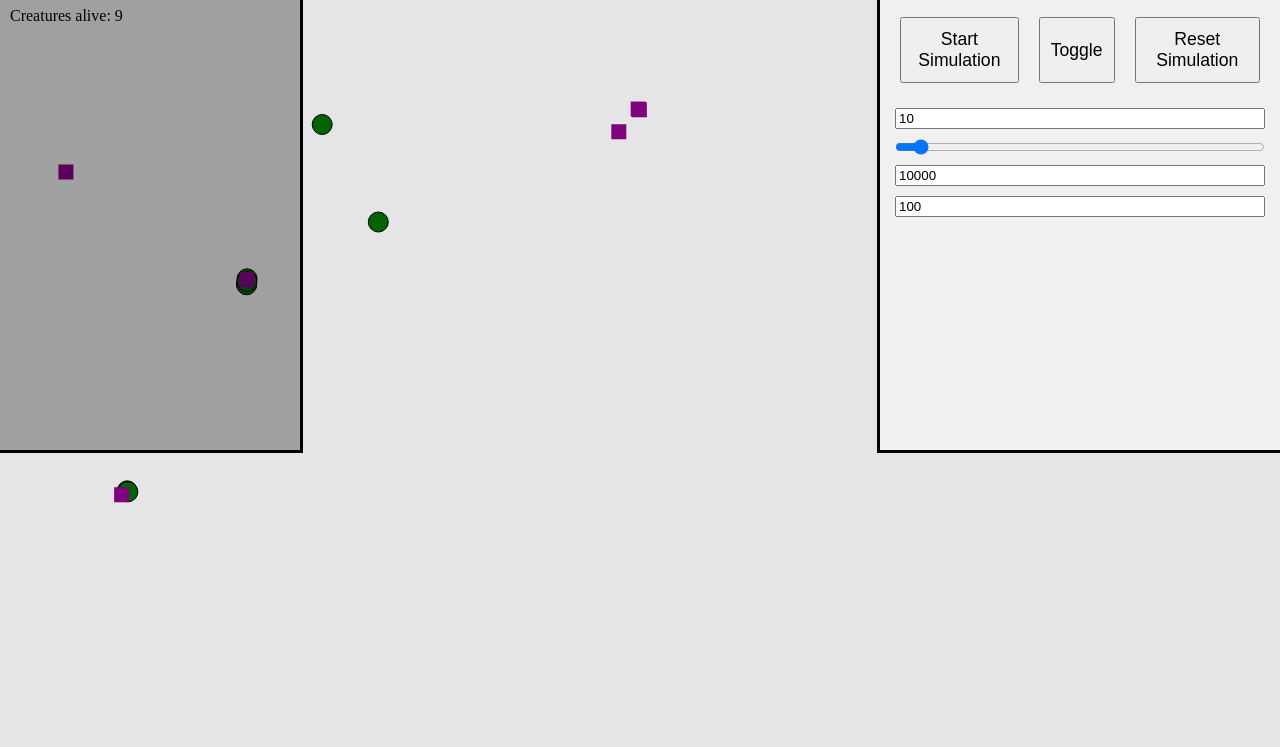
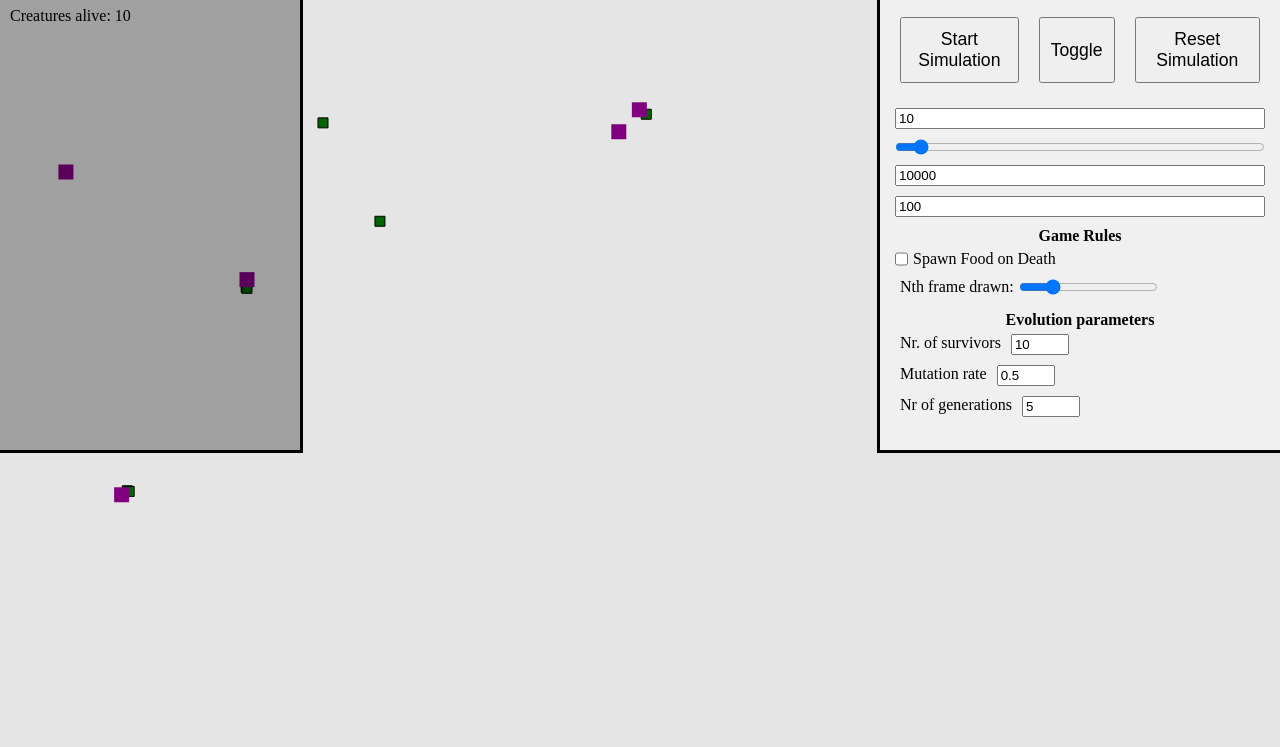
Before and after one commit to RaphaelAndresAndres/WSK, a plain HTML site: page index.html in a window 1280 px wide. Both pictures are taken after a click on the button "Start Simulation". Shown: the part 50-797 px from the top of the page. Drawn offline with Linux system fonts and the light colour scheme.

Commit message:
add stuff to menu

```diff
--- a/index.html
+++ b/index.html
@@ -71,6 +71,67 @@
           title="Food hp"
           value="100"
         />
+        <div class="gamerules">
+          <h4>Game Rules</h4>
+          <div class="spawnFoodOnDeath">
+            <input
+              type="checkbox"
+              name=""
+              id="spawnFoodOnDeath"
+            />
+            <p>Spawn Food on Death</p>
+          </div>
+          <div class="skipframes">
+            <p>Nth frame drawn:</p>
+
+            <input
+              type="range"
+              min="1"
+              max="100"
+              value="20"
+              title="A value of 10 means every 10 calculated frames, one frame gets drawn, incrases performance."
+              onchange="document.getElementsByClassName('nthframe')[0].innerHTML = this.value"
+              onmousemove="document.getElementsByClassName('nthframe')[0].innerHTML = this.value"
+              id="nthframe"
+            />
+            <p class="nthframe"></p>
+          </div>
+        </div>
+        <div class="evolutionparameters">
+          <h4>Evolution parameters</h4>
+          <div class="nsurvivors">
+            <p>Nr. of survivors</p>
+            <input
+              type="number"
+              name="Number of survivors"
+              title="Number of survivors for the next generation"
+              id="nsurvivors"
+              onchange="evolutionParameters.survivorCount = parseInt(this.value);"
+              value="10"
+            />
+          </div>
+          <div class="mutationrate">
+            <p>Mutation rate</p>
+            <input
+              type="number"
+              name="Mutation rate"
+              id="mutationrate"
+              title="Mutation rate: 0 = no mutation, higher = more mutation"
+              onchange="evolutionParameters.mutationRate = parseFloat(this.value);"
+              value="0.5"
+            />
+          </div>
+          <div class="ngenerations">
+            <p>Nr of generations</p>
+            <input
+              type="number"
+              name="Number of generations"
+              id="ngenerations"
+              onchange="evolutionParameters.generationCount = parseInt(this.value);"
+              value="5"
+            />
+          </div>
+        </div>
       </div>
     </div>
     <canvas id="creatureTimeDiagram"></canvas>
--- a/plots.js
+++ b/plots.js
@@ -19,8 +19,10 @@ function updatePlots() {
   ctCreatureArr[ctCounter] = creatureArr.length;
   ++ctCounter;
   drawCTPlot();
+  if (ctCounter == valueCount) {
+    initPlots();
+  }
 }
-
 function drawCTPlot() {
   {
     //draw line
@@ -31,7 +33,7 @@ function drawCTPlot() {
       startCreatureCount;
     let offsetY = creatureTimeCanvas.height - limits;
 
-    /*    ctctx.beginPath();
+    ctctx.beginPath();
     ctctx.moveTo(
       (ctCounter - 1) * scaleX + limits,
       offsetY - ctCreatureArr[ctCounter - 1] * scaleY
@@ -43,8 +45,8 @@ function drawCTPlot() {
     ctctx.lineWidth = 3;
     ctctx.stroke();
     ctctx.closePath();
-*/
-    let width = 10;
+
+    /*let width = 10;
     ctctx.beginPath();
     ctctx.rect(
       ctCounter * scaleX + limits - width / 2,
@@ -53,11 +55,11 @@ function drawCTPlot() {
       width,
       width
     );
-    ctctx.fillStyle = `hsl(${ctCounter / 5}, 100%, 50%)`;
+    //ctctx.fillStyle = `hsl(${ctCounter / 5}, 100%, 50%)`;
 
-    //ctctx.fillStyle = "red";
+    ctctx.fillStyle = "black";
     ctctx.fill();
-    ctctx.closePath();
+    ctctx.closePath();*/
   }
 }
 
--- a/script.js
+++ b/script.js
@@ -15,8 +15,22 @@ let foodLifespan = 1000;
 let foodHp = 100;
 let simulationIsRunning = false;
 let foodSpawnPercentage = 0.05;
+let speedMultiplier = 0.1;
+let frameCounter = 0;
+
 let gameRules = {
-  creatureSpawnsFoodOnDeath: true,
+  creatureSpawnsFoodOnDeath: false,
+};
+let evolutionParameters = {
+  survivorCount: parseInt(
+    document.getElementById("nsurvivors").value
+  ),
+  mutationRate: parseFloat(
+    document.getElementById("mutationrate").value
+  ),
+  generationCount: parseInt(
+    document.getElementById("ngenerations").value
+  ),
 };
 class Food {
   constructor(properties) {
@@ -77,7 +91,7 @@ class Creature {
     this.index = properties.index;
     this.maxHealth = properties.health;
     this.health = this.maxHealth;
-    this.speed = properties.speed;
+    this.speed = properties.speed * speedMultiplier;
     this.eatSpeed = properties.eatspeed;
     this.maxHunger = properties.hunger;
     this.hunger = this.maxHunger;
@@ -137,8 +151,8 @@ class Creature {
     }
     if (this.goalFoodIndex == -1) return;
     if (this.isAlive) {
-      this.x += (this.vx * this.speed) / 10;
-      this.y += (this.vy * this.speed) / 10;
+      this.x += this.vx * this.speed;
+      this.y += this.vy * this.speed;
       if (
         Math.pow(
           this.x - foodArr[this.goalFoodIndex].x,
@@ -148,7 +162,7 @@ class Creature {
             this.y - foodArr[this.goalFoodIndex].y,
             2
           ) <
-          50 &&
+          100 &&
         !this.isAtFood
       ) {
         this.vx = 0;
@@ -164,7 +178,7 @@ class Creature {
   draw() {
     if (!this.isAlive) return;
     ctx.beginPath();
-    ctx.arc(this.x, this.y, 10, 0, Math.PI * 2);
+    ctx.rect(this.x - 5, this.y - 5, 10, 10);
     ctx.fillStyle = this.color;
     ctx.strokeStyle = "black";
     if (this.status == "preview") ctx.fillStyle = "white";
@@ -174,6 +188,8 @@ class Creature {
     ctx.closePath();
   }
 }
+
+function createNewGeneration() {}
 
 document.onload = init();
 function resetSim() {
@@ -198,6 +214,8 @@ function startSim() {
     foodHp = parseFloat(
       document.getElementById("foodHp").value
     );
+    gameRules.creatureSpawnsFoodOnDeath =
+      document.getElementById("spawnFoodOnDeath").checked;
   }
   initPlots();
 
@@ -297,17 +315,30 @@ function updateClosestFood() {
 }
 
 function loop() {
-  ctx.clearRect(0, 0, canvas.width, canvas.height);
-  for (let i = 0; i < creatureArr.length; ++i) {
-    creatureArr[i].draw();
+  if (
+    creatureArr.length >= evolutionParameters.survivorCount
+  ) {
   }
   for (let i = 0; i < creatureArr.length; ++i) {
     creatureArr[i].update();
   }
   for (let i = 0; i < foodArr.length; ++i) {
-    foodArr[i].draw();
     foodArr[i].update();
   }
+  if (
+    frameCounter %
+      parseInt(document.getElementById("nthframe").value) ==
+    0
+  ) {
+    ctx.clearRect(0, 0, canvas.width, canvas.height);
+    for (let i = 0; i < creatureArr.length; ++i) {
+      creatureArr[i].draw();
+    }
+    for (let i = 0; i < foodArr.length; ++i) {
+      foodArr[i].draw();
+    }
+  }
+
   if (
     Math.random() <
     (foodSpawnPercentage * creatureArr.length) /
@@ -327,4 +358,5 @@ function loop() {
     "Creatures alive:  " + creatureArr.length;
   updatePlots();
   animationHandler = requestAnimationFrame(loop);
+  frameCounter++;
 }
--- a/style.css
+++ b/style.css
@@ -66,6 +66,29 @@ body {
       > * {
         margin: 5px;
       }
+      div.gamerules > div {
+        display: flex;
+        > * {
+          padding: 5px;
+        }
+      }
+      div.gamerules h4 {
+        text-align: center;
+      }
+    }
+    div.evolutionparameters {
+      h4 {
+        text-align: center;
+      }
+      > div {
+        display: flex;
+        > * {
+          margin: 5px;
+        }
+        input[type="number"] {
+          width: 50px;
+        }
+      }
     }
   }
   canvas#creatureTimeDiagram {
```
